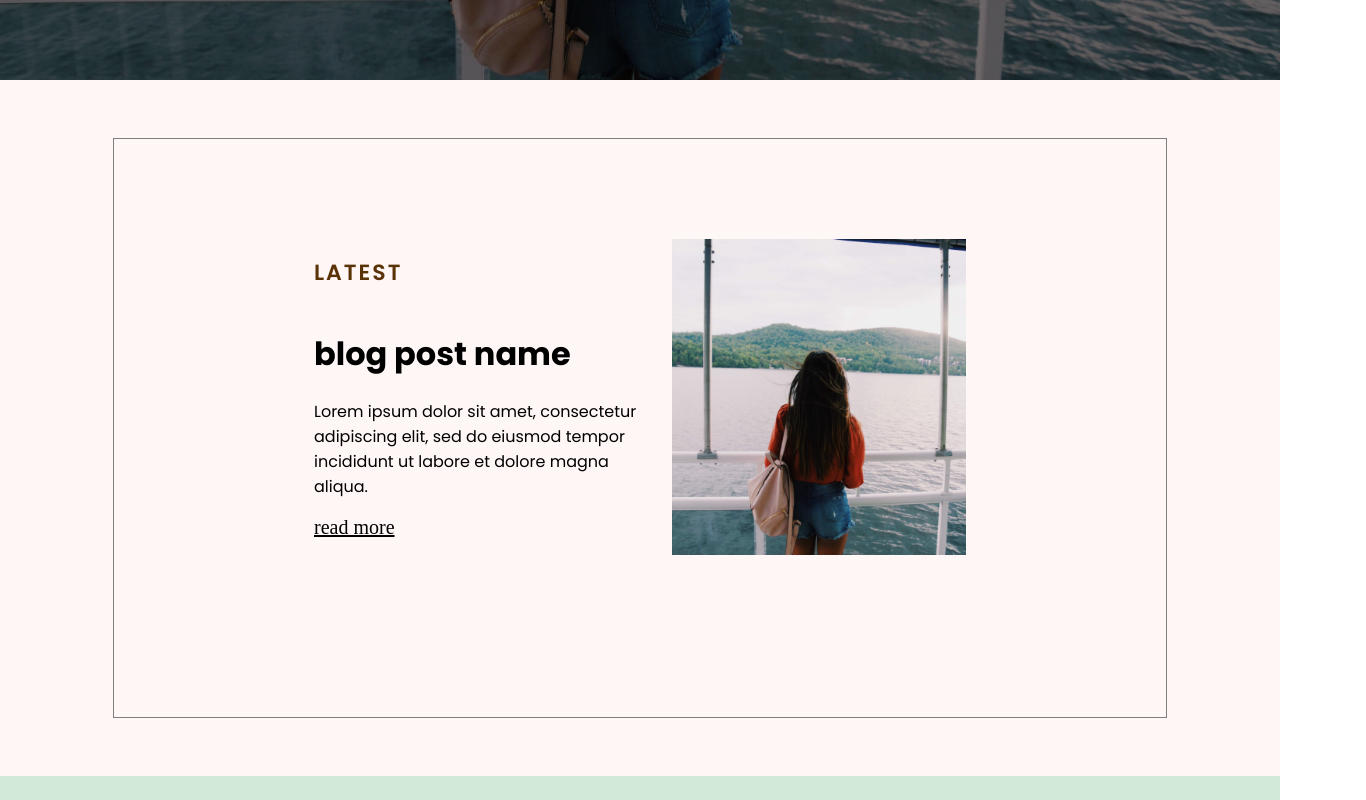
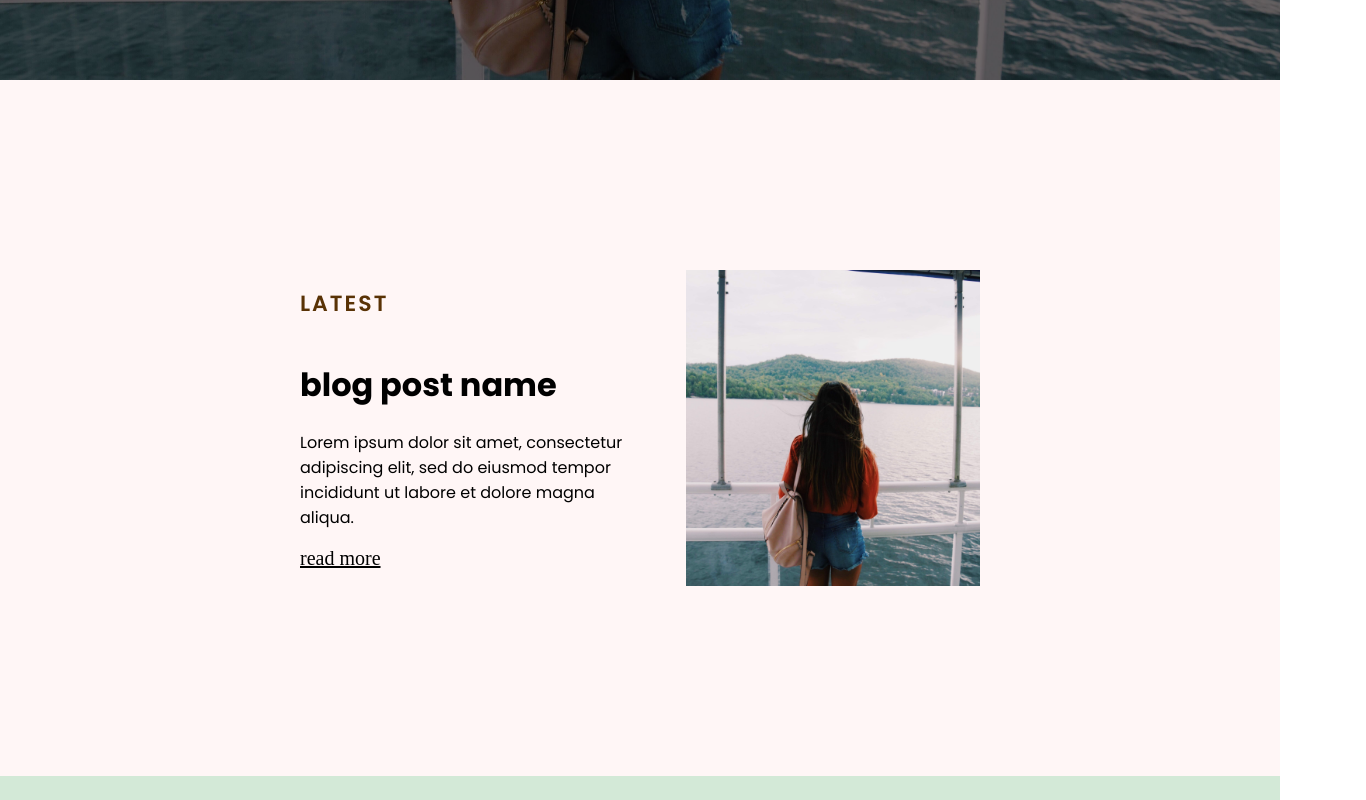
Before and after one commit to ksacbibi/kyleigh-chronicles, a React (Create React App) app: page / in a window 1280 px wide. Shown: the part 720-1520 px from the top of the page, 1366 px wide, since content can reach past the window. Built offline with nearby package versions, Linux system fonts and the light colour scheme; a web font is replaced by a local one.

Commit message:
Centered latest no border

```diff
--- a/src/components/Latest.js
+++ b/src/components/Latest.js
@@ -6,9 +6,9 @@ import React from "react";
 function Latest() {
   return (
     <Flex w="100vw" h="85vh" bgColor="#FFF6F6" justifyContent="center">
-      <Box margin="50px 100px 50px 100px" border="1px solid #7E7E7E">
-        <Box w="100%" margin="100px 200px 100px 200px">
-          <HStack maxWidth="calc(100% - 400px)" justifyContent="space-between">
+      {/* <Box margin="50px 100px 50px 100px" border="1px solid #7E7E7E"/> */}
+        <Box w="100%" margin="100px 300px 100px 300px" alignContent="center" justifyContent="center" padding="55px 0 55px 0">
+          <HStack w="100%" justifyContent="space-between">
             <Box textAlign="left" width="350px" >
               <h2
                 className="poppins-semibold"
@@ -34,7 +34,7 @@ function Latest() {
             <Image src="herobg.jpg" alt="" w={294} h={316} objectFit="cover" objectPosition="center"/>
           </HStack>
         </Box>
-      </Box>
+      {/* </Box> */}
     </Flex>
   );
 }
```
